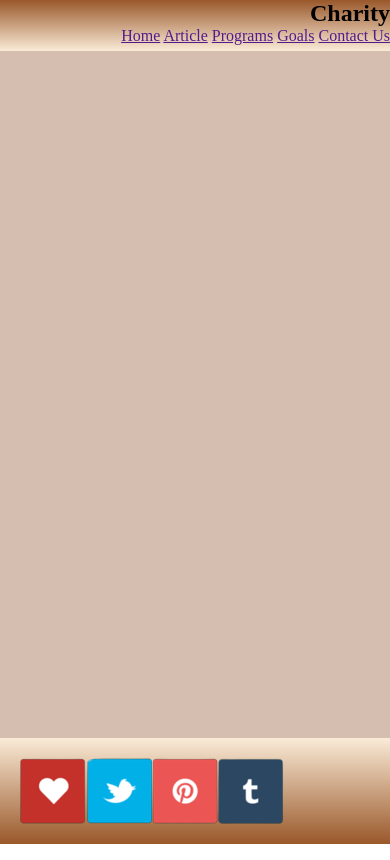
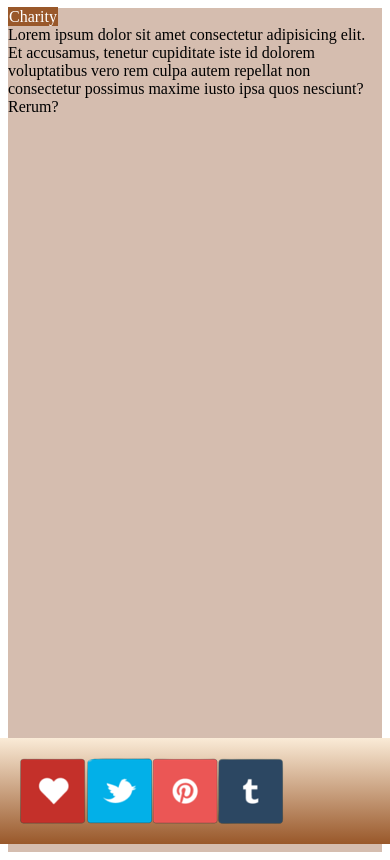
Before and after one commit to bjurisjustine/Q2NGFA2_JJBORONG, a plain HTML site: page index.html in a window 390 px wide. Drawn offline with Linux system fonts and the light colour scheme.

Commit message:
ambot kung tama ni sir
ana ka na ikopya ra imong gihimo lols. anyway mag work siya sa phone amazing

```diff
--- a/index.html
+++ b/index.html
@@ -4,20 +4,36 @@
     <meta charset="UTF-8">
     <meta name="viewport" content="width=device-width, initial-scale=1.0">
     <title>Document</title>
+    <link rel="stylesheet" href="style.css">
 </head>
 <body>
-    <link rel="stylesheet" href="style.css">
 
-<div class="backdrop">
-    <div class="navbar">
+ <div class="backdrop">
 
-        <h2>Charity</h2>
+<header>
+    <nav class="dropdown">
+        <span class="dropttt">Charity</span>
+        <span class="dropdown-content">
+            <a href="" id="navlinks">Home</a>
+            <a href="" id="navlinks">Article</a>
+            <a href="" id="navlinks">Programs</a>
+            <a href="" id="navlinks">Goals</a>
+            <a href="" id="navlinks">Contact Us</a>
+        </span>
+    </nav>
+</header>
 
-        <a href="" id="navlinks">Home</a>
-        <a href="" id="navlinks">Article</a>
-        <a href="" id="navlinks">Programs</a>
-        <a href="" id="navlinks">Goals</a>
-        <a href="" id="navlinks">Contact Us</a>
+<section>
+    <article>
+        Lorem ipsum dolor sit amet consectetur adipisicing elit. Et accusamus, tenetur cupiditate iste id dolorem voluptatibus vero rem culpa autem repellat non consectetur possimus maxime iusto ipsa quos nesciunt? Rerum?
+    </article>
+</section>
+
+
+
+
+
+
 
 
 
@@ -27,7 +43,7 @@
 
     <div class="footer">
 
-        <a href="www.facebook.com/jurisjustine.borong.94/">
+        <a href="https://www.facebook.com/">
         <div class="icon" id="heart"></div>
         </a>
 
--- a/style.css
+++ b/style.css
@@ -1,26 +1,47 @@
-*{ margin: 0px; padding: 0px;}
+@media screen and (max-width: 640px){
 
-#navlinks{
+    .dropttt{
+        background-color: #99582a;
+        color:white;
+        padding:1px;
+        font-size: 16px;
+        border: none;
+    }
 
-    display:inline;
+    .dropdown{
+        position: relative;
+        display: inline-block;
+    }
+
+    .dropdown-content{
+        display:none;
+        position: absolute;
+        background-color: #f1f1f1;
+        min-width: 160px;
+        box-shadow: 0px 8px 16px 0px rgb(0,0,0,0.2);
+    }
+
+    .dropdown-content a{
+        color: black;
+        padding: 12px 16px;
+        text-decoration: none;
+        display: block
+    }
+
+    .dropdown-content a:hover {background-color: #ddd;}
+    .dropdown:hover .dropdown-content {display:block;}
+    .dropdown:hover .dropttt {background-color: #d5bdaf;}
 }
+
+
 
 
 .backdrop{
     background-color: #d5bdaf;
     height: 100vh;
+
 }
 
-.navbar{
-   height: 6vh;
-   width: 100vw;
-   text-align: right;
-   background-image: linear-gradient(#99582a, antiquewhite);
-
-   text-shadow: black;
-   margin-left: 0%;
-
-}
 
 
 .footer{
```
